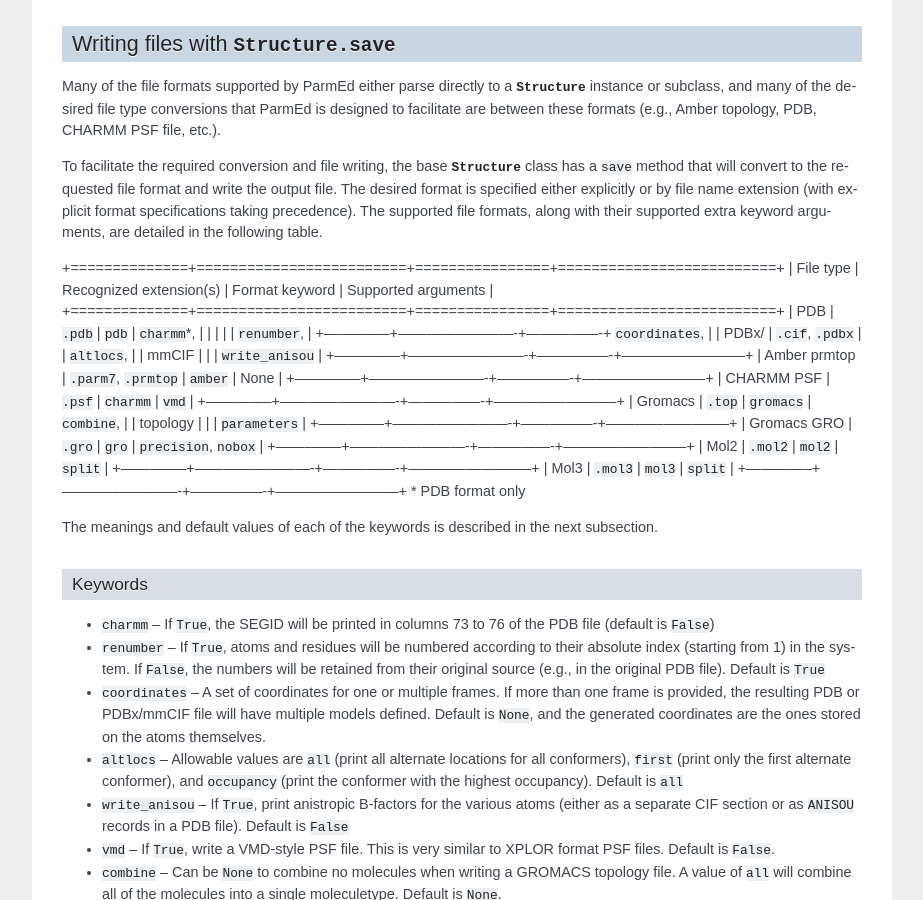
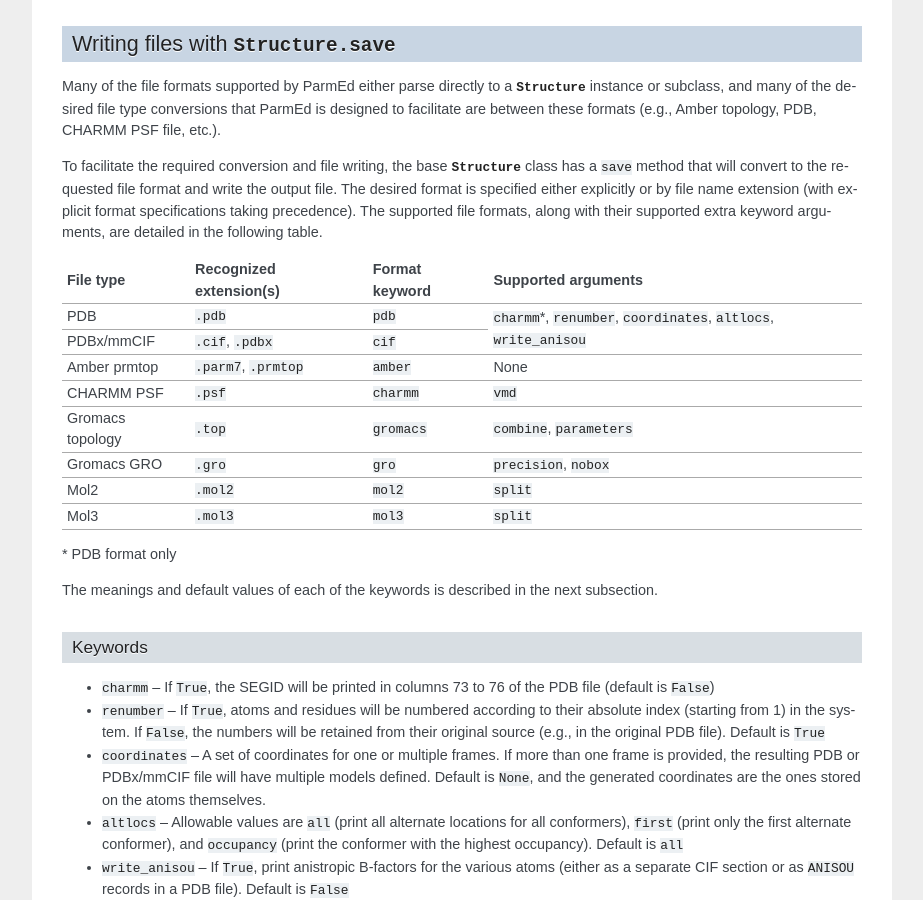
Before and after one commit to ParmEd/ParmEd, a Sphinx documentation site: the page built from doc/readwrite.rst, in a window 1280 px wide and 900 px high, scrolled down 1006 px. Shown: the whole window, without its empty margins (198-1121 px from the left). Built offline with Sphinx 7.4.7, drawn with Linux system fonts in a browser that asks for light colours.

Commit message:
Add missing keyword.

```diff
--- a/doc/readwrite.rst
+++ b/doc/readwrite.rst
@@ -76,14 +76,14 @@ format specifications taking precedence).  The supported file formats, along
 with their supported extra keyword arguments, are detailed in the following
 table.
 
-+==============+=========================+================+==========================+
++--------------+-------------------------+----------------+--------------------------+
 | File type    | Recognized extension(s) | Format keyword | Supported arguments      |
 +==============+=========================+================+==========================+
 | PDB          | ``.pdb``                | ``pdb``        |  ``charmm``\*,           |
 |              |                         |                |  ``renumber``,           |
 +--------------+-------------------------+----------------+  ``coordinates``,        |
-| PDBx/        | ``.cif``, ``.pdbx``     |                |  ``altlocs``,            |
-|   mmCIF      |                         |                |  ``write_anisou``        |
+| PDBx/mmCIF   | ``.cif``, ``.pdbx``     | ``cif``        |  ``altlocs``,            |
+|              |                         |                |  ``write_anisou``        |
 +--------------+-------------------------+----------------+--------------------------+
 | Amber prmtop | ``.parm7``, ``.prmtop`` | ``amber``      |  None                    |
 +--------------+-------------------------+----------------+--------------------------+
@@ -98,6 +98,7 @@ table.
 +--------------+-------------------------+----------------+--------------------------+
 | Mol3         | ``.mol3``               | ``mol3``       | ``split``                |
 +--------------+-------------------------+----------------+--------------------------+
+
 \* PDB format only
 
 The meanings and default values of each of the keywords is described in the next
```
